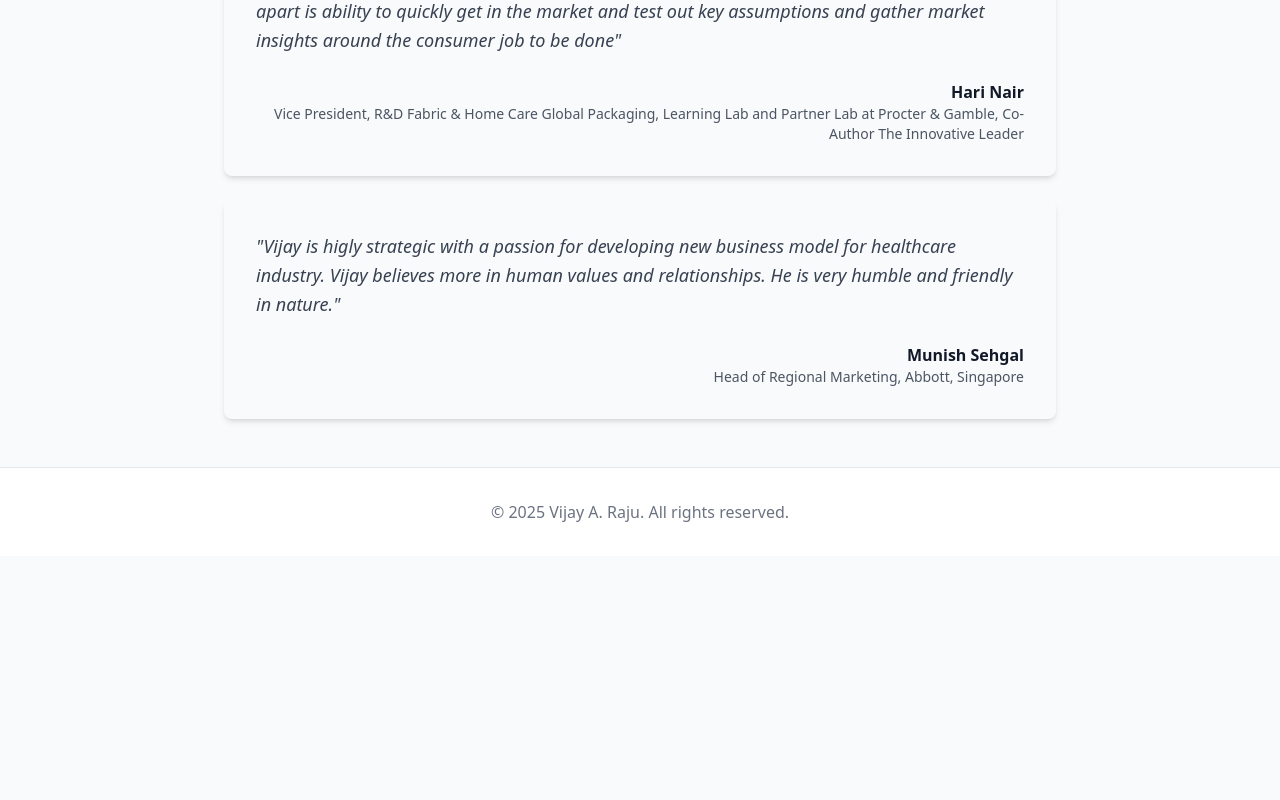
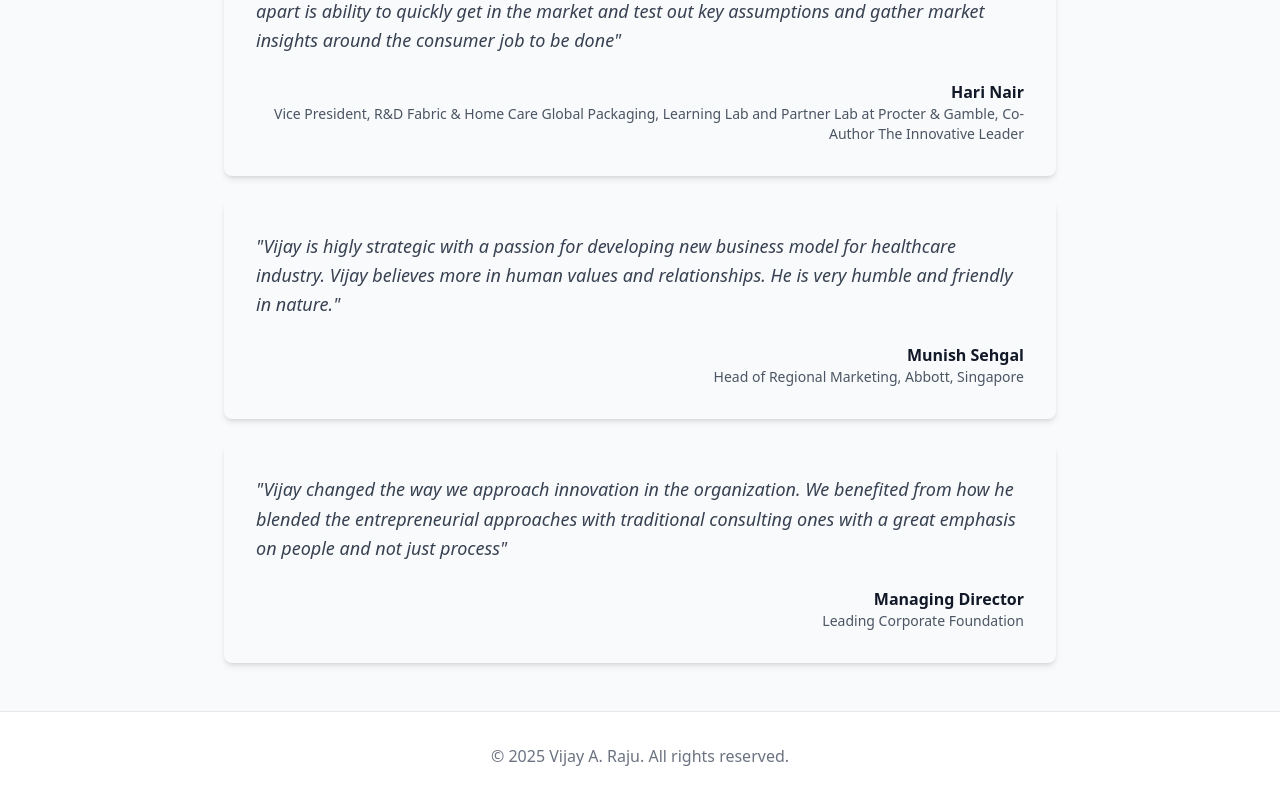
Before and after one commit to Wijay000/draft, a Next.js app: page /about in a window 1280 px wide. Shown: the part 2467-3267 px from the top of the page. Before the commit the page ends 3023 px from the top, so only its background shows below. Built offline with nearby package versions, Linux system fonts and the light colour scheme.

Commit message:
feat(about): add Managing Director testimonial

```diff
--- a/pages/about.js
+++ b/pages/about.js
@@ -139,6 +139,18 @@ export default function About() {
               </div>
             </div>
           </div>
+
+          <div className="bg-gray-50 rounded-lg p-8 shadow-md">
+            <p className="text-lg leading-relaxed text-gray-700 mb-6 italic">
+              "Vijay changed the way we approach innovation in the organization. We benefited from how he blended the entrepreneurial approaches with traditional consulting ones with a great emphasis on people and not just process"
+            </p>
+            <div className="flex items-center justify-end">
+              <div className="text-right">
+                <p className="font-semibold text-gray-900">Managing Director</p>
+                <p className="text-sm text-gray-600">Leading Corporate Foundation</p>
+              </div>
+            </div>
+          </div>
         </div>
       </motion.div>
     </div>
```
